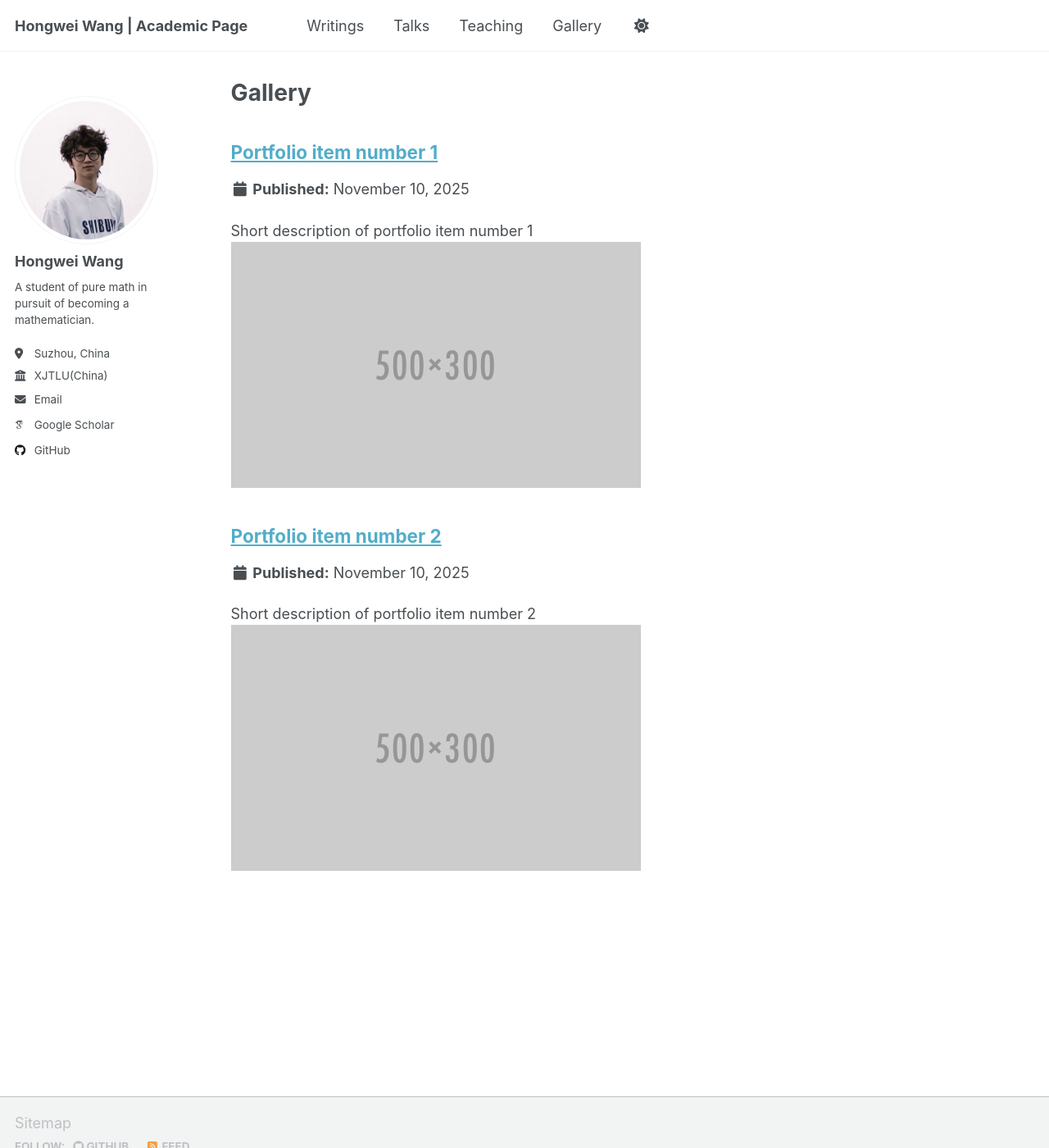
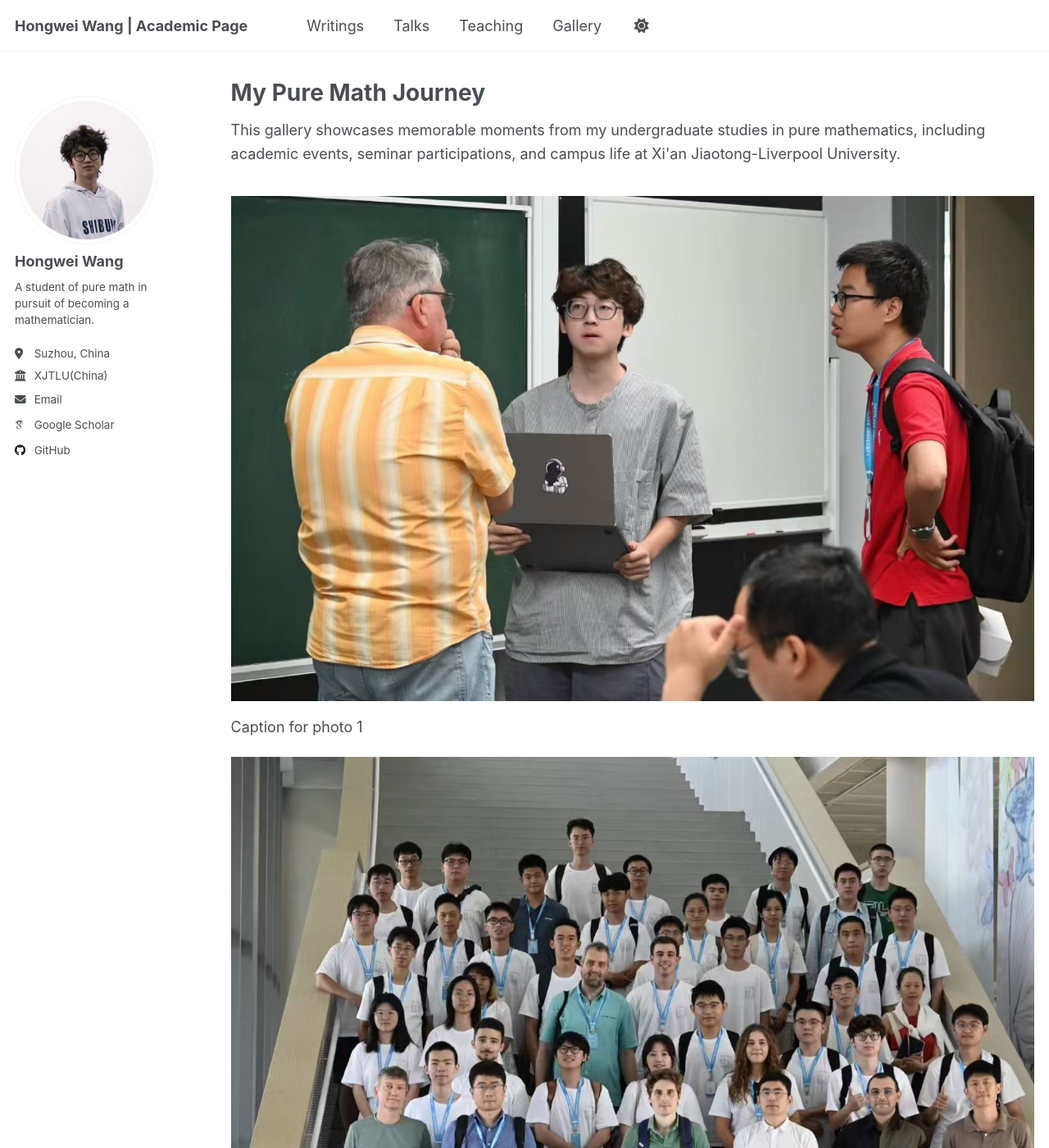
Before and after one commit to WangHongWei-AcademicPage/WangHongWei-AcademicPage.github.io, a Jekyll site: the page built from _pages/gallery.html, in a window 1280 px wide and 1400 px high. Shown: the whole window at 82% size. Built offline with Jekyll 4.4.1, drawn with Linux system fonts in a browser that asks for light colours; some web fonts are replaced; a script that is not in the unit is left out.

Commit message:
Update gallery.html

```diff
--- a/_pages/gallery.html
+++ b/_pages/gallery.html
@@ -1,13 +1,20 @@
 ---
 layout: archive
-title: "Gallery"
+title: "My Pure Math Journey"
 permalink: /gallery/
 author_profile: true
 ---
 
-{% include base_path %}
+<p style="line-height: 1.6; margin-bottom: 2em;">This gallery showcases memorable moments from my undergraduate studies in pure mathematics, including academic events, seminar participations, and campus life at Xi'an Jiaotong-Liverpool University.</p>
 
+<div class="gallery">
+  <div class="gallery-item">
+    <img src="../assets/westlake.png" alt="Description of photo 1">
+    <p>Caption for photo 1</p>
+  </div>
 
-{% for post in site.portfolio %}
-  {% include archive-single.html %}
-{% endfor %}
+  <div class="gallery-item">
+    <img src="../assets/westlake_1.png" alt="Description of photo 2">
+    <p>Caption for photo 2</p>
+  </div>
+</div>
```
